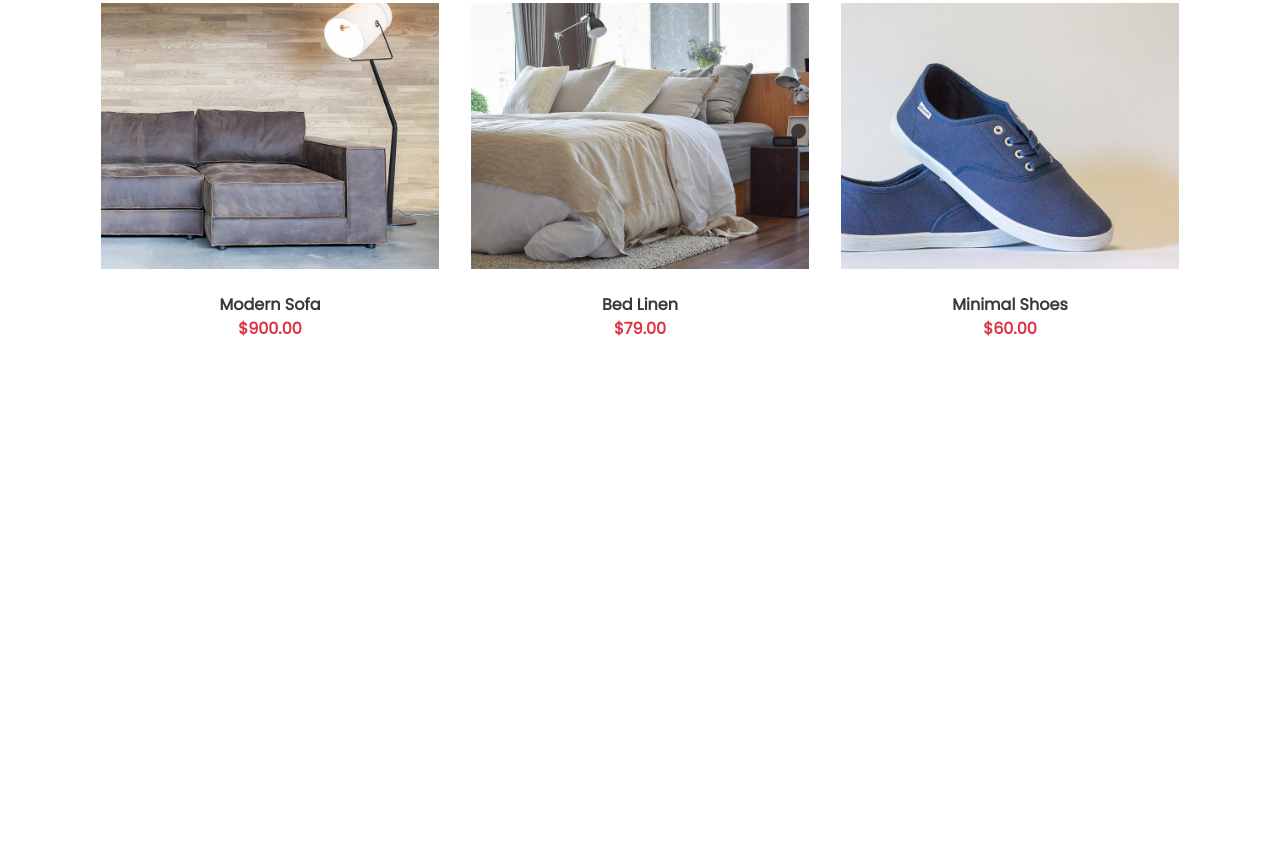
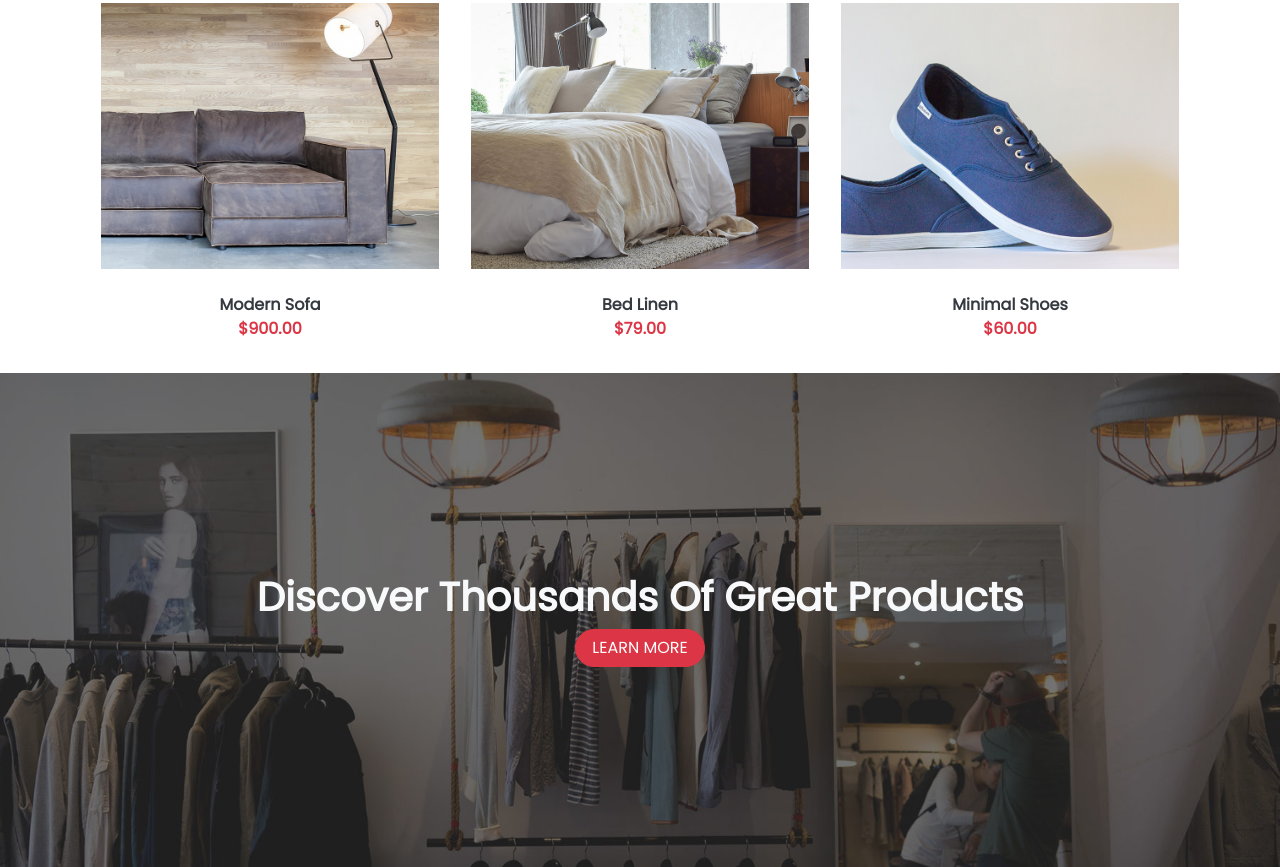
Before and after one commit to anaseightsee/exo-site-emporium, a website: page index.html in a window 1280 px wide. Shown: the part 1788-2655 px from the top of the page. Before the commit the page ends 2161 px from the top, so only its background shows below. Drawn offline with nearby package versions, Linux system fonts and the light colour scheme.

Commit message:
section 3 done + missing javascript feature ( slightly moving background when scrollig )

```diff
--- a/index.html
+++ b/index.html
@@ -150,6 +150,16 @@
         </div>
     </section>
 
+    <!-- SECTION2 END -->
+
+    <!-- SECTION3 START -->
+
+    <section id="section3" class="text-center">
+        <h1 class="text-light font-weight-bolder">Discover Thousands Of Great Products</h1>
+        <button class="btn btn-danger badge-pill px-3">LEARN MORE</button>
+    </section>
+
+
     <!-- SECTION3 END -->
 
     <script src="https://code.jquery.com/jquery-3.3.1.slim.min.js" integrity="sha384-q8i/X+965DzO0rT7abK41JStQIAqVgRVzpbzo5smXKp4YfRvH+8abtTE1Pi6jizo" crossorigin="anonymous"></script>
--- a/src/sass/style.sass
+++ b/src/sass/style.sass
@@ -39,7 +39,6 @@ body
 // zooming products
 
 .outer-div
-    height
     overflow: hidden
 .inner-div
     background-size: cover
@@ -49,3 +48,15 @@ body
     transform: scale(1.1)
 
 // SECTION2 END
+
+// SECTION3 START
+
+#section3
+    background-image: url('../../public/img/cta-bg.jpg')
+    background-position: center
+    background-size: cover
+    background-repeat: no-repeat
+    background-attachment: fixed
+    padding: 200px
+
+// SECTION3 END
```
Also changed, not shown: public/css/style.css, 1 other file.
